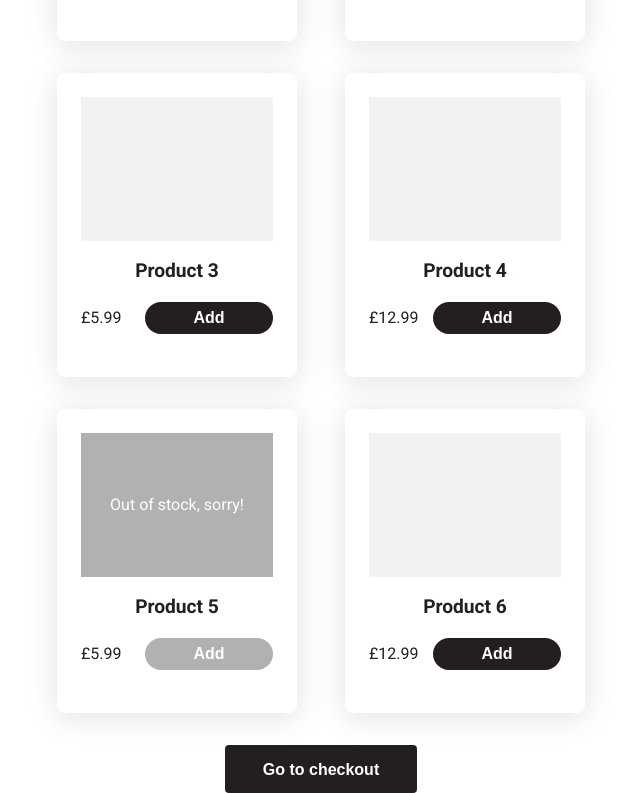
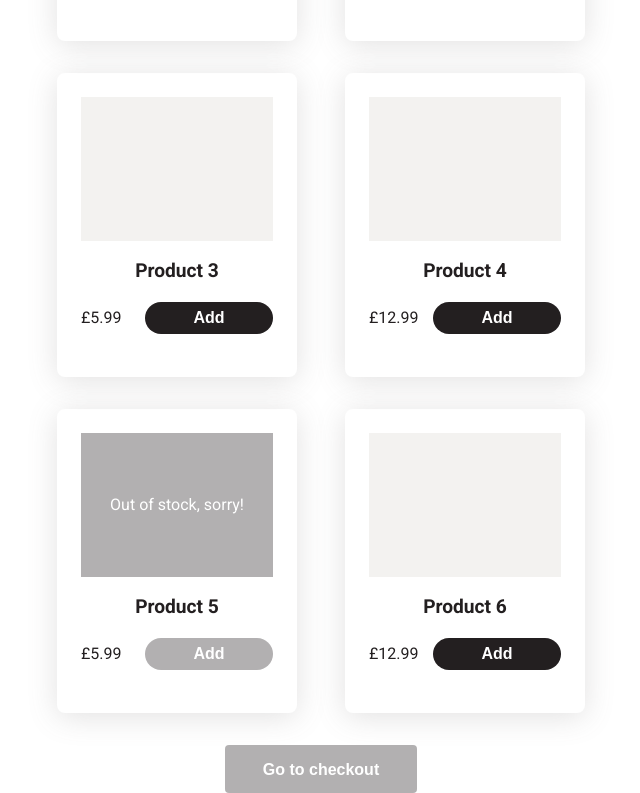
Before and after one commit to eduardomcv/aeguana-test, a React (Vite) app: page / in a window 1280 px wide. Shown: the part 423-1216 px from the top of the page, without its empty margins (319-959 px from the left). Built offline with nearby package versions, Linux system fonts and the light colour scheme.

Commit message:
fix list styles

```diff
--- a/src/components/ProductsList/ProductsList.scss
+++ b/src/components/ProductsList/ProductsList.scss
@@ -1,4 +1,4 @@
-ul {
+.products-list {
   display: grid;
   grid-template-columns: 1fr 1fr;
   column-gap: 3rem;
--- a/src/components/ProductsList/ProductsList.tsx
+++ b/src/components/ProductsList/ProductsList.tsx
@@ -3,9 +3,11 @@ import { products } from "../../products";
 import { Button } from "../Button";
 import { ProductCard } from "../ProductCard";
 import "./ProductsList.scss";
+import { useShoppingCart } from "../../hooks/useShoppingCart";
 
 export function ProductsList() {
   const navigate = useNavigate();
+  const { shoppingCart } = useShoppingCart();
 
   function handleCheckoutClick() {
     navigate("/checkout");
@@ -13,14 +15,18 @@ export function ProductsList() {
 
   return (
     <>
-      <ul>
+      <ul className="products-list">
         {products.map((product) => (
           <li key={product.id}>
             <ProductCard product={product} />
           </li>
         ))}
       </ul>
-      <Button className="checkout-button" onClick={handleCheckoutClick}>
+      <Button
+        className="checkout-button"
+        onClick={handleCheckoutClick}
+        disabled={shoppingCart.size === 0}
+      >
         Go to checkout
       </Button>
     </>
```
